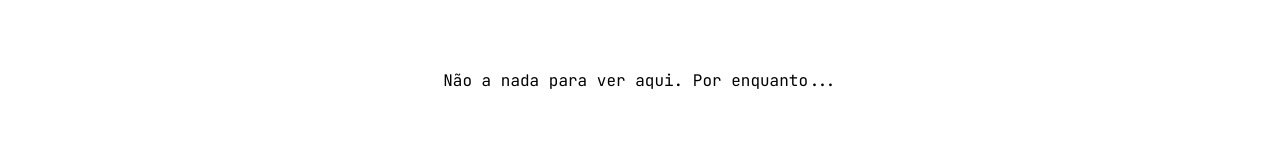
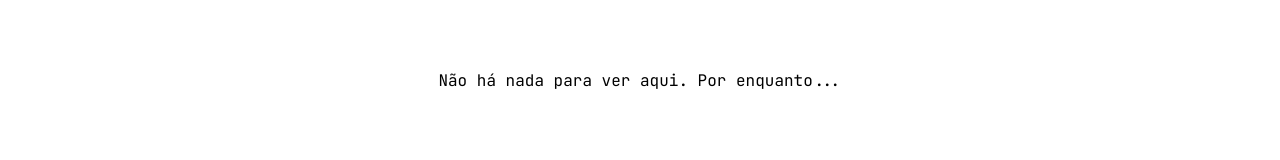
Before and after one commit to italocaraujo/wottiem, a Next.js app: page /video in a window 1280 px wide. Shown: the part 373-533 px from the top of the page. Built offline with nearby package versions, Linux system fonts and the light colour scheme.

Commit message:
fix: video page message

```diff
--- a/src/pages/video.tsx
+++ b/src/pages/video.tsx
@@ -27,7 +27,7 @@ export default function Photo() {
             <Clock />
 
             <div className="main-content">
-                <p>Não a nada para ver aqui. Por enquanto...</p>
+                <p>Não há nada para ver aqui. Por enquanto...</p>
             </div>
 
             {/* <Video /> */}
```
